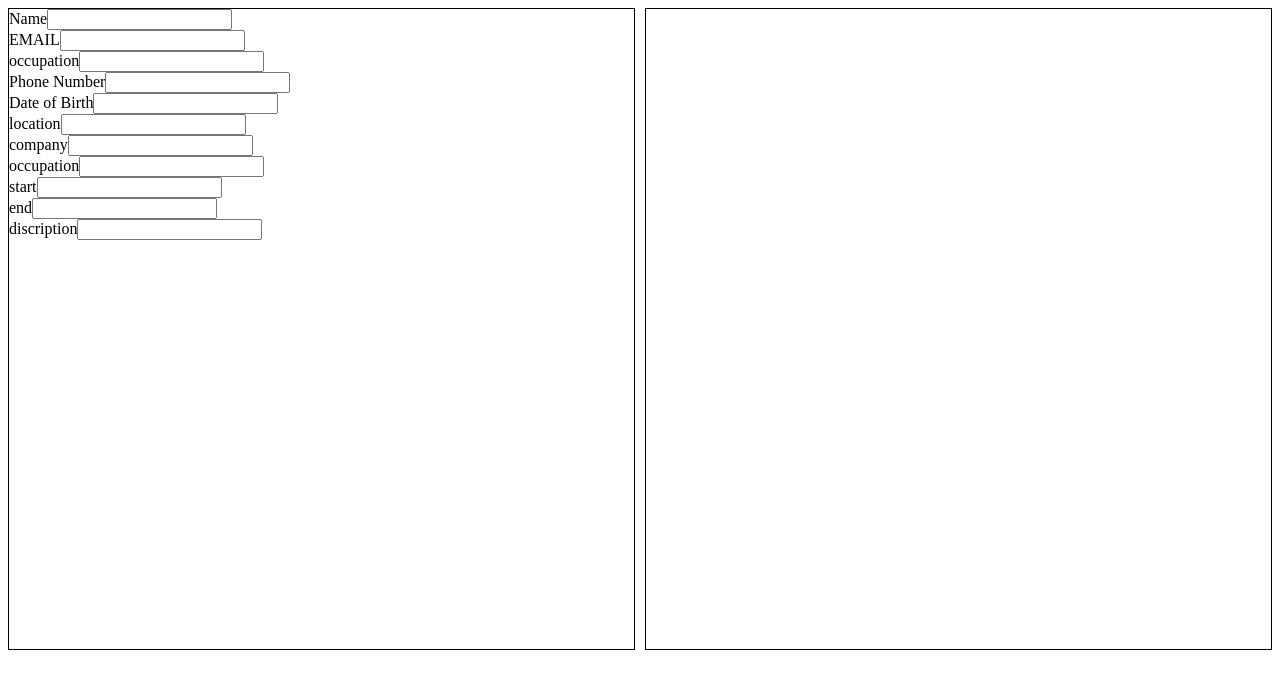
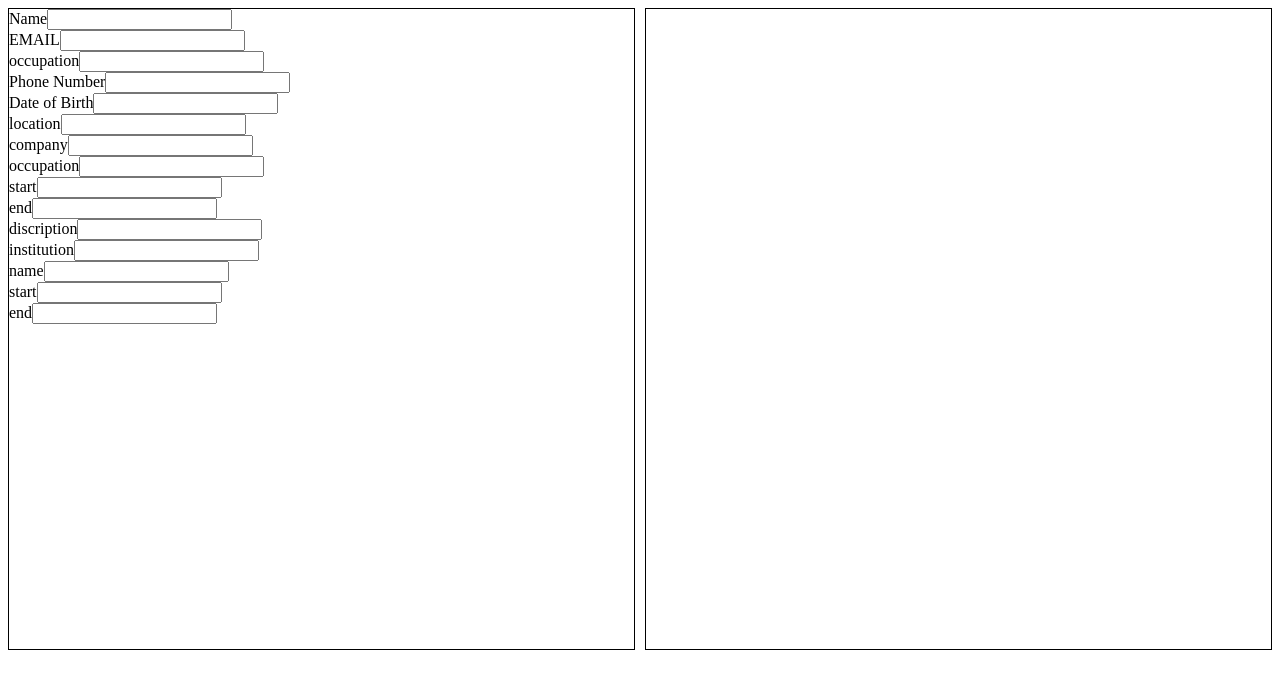
Before and after one commit to DaddyGasCoin/CV-Maker, a React (Create React App) app: page / in a window 1280 px wide. Shown: the top 688 px of the page. Built offline with nearby package versions, Linux system fonts and the light colour scheme.

Commit message:
Add section for education details

```diff
--- a/src/App.js
+++ b/src/App.js
@@ -3,15 +3,21 @@ import React, { Component } from "react";
 import Display from "./components/Display";
 import General from "./components/General";
 import WorkXP from "./components/WorkXP";
+import Education from "./components/Education";
 
 class App extends Component {
   constructor() {
     super();
     this.state = {
       personal: { name: '', email: '', occupation: '', DOB: '', phone: '', location: '' },
-      work: { company: '', occupation: '', start: '', end: '', discription: '' }
+      work: { company: '', occupation: '', start: '', end: '', discription: '' },
+      education:
+        [{ institution: '', name: '', start: '', end: '' }],
+
+
     }
     this.handleChange = this.handleChange.bind(this);
+    this.handle = this.handle.bind(this);
   }
 
   handleChange(event) {
@@ -20,7 +26,15 @@ class App extends Component {
     const value = target.value;
     const name = target.name;
     this.setState({ [type]: { ...this.state[type], [name]: value } });
-
+  }
+  // update objects in array
+  handle(event) {
+    const target = event.target;
+    const value = target.value;
+    const name = target.name;
+    const newState = Object.assign({}, this.state);
+    newState.education[0][name] = value
+    this.setState(newState);
 
   }
 
@@ -30,6 +44,7 @@ class App extends Component {
         <div className="form-enter">
           <General handler={this.handleChange} value={this.state.personal} />
           <WorkXP handler={this.handleChange} value={this.state.work} />
+          <Education handler={this.handle} value={this.state.education[0]} />
         </div>
         <div className="form-view">
           <Display value={this.state} />
--- a/src/components/Display.js
+++ b/src/components/Display.js
@@ -1,8 +1,7 @@
 import React from 'react';
 
 const Display = (props) => {
-    const { value } = props;
-
+    const { value } = props
     return (
         <div>
             <div>{value.personal.name}</div>
@@ -16,6 +15,10 @@ const Display = (props) => {
             <div>{value.work.start}</div>
             <div>{value.work.end}</div>
             <div>{value.work.discription}</div>
+            <div>{value.education[0].institution}</div>
+            <div>{value.education[0].name}</div>
+            <div>{value.education[0].start}</div>
+            <div>{value.education[0].end}</div>
         </div>
 
     )
--- /dev/null
+++ b/src/components/Education.js
@@ -0,0 +1,17 @@
+import React from "react";
+import InfoDetail from "./InfoDetail";
+
+const Education = (props) => {
+
+    return (
+        <div>
+            <InfoDetail main={props} name="institution" group="education" />
+            <InfoDetail main={props} name="name" group="education" />
+            <InfoDetail main={props} name="start" group="education" />
+            <InfoDetail main={props} name="end" group="education" />
+        </div>
+    )
+
+}
+
+export default Education
```
